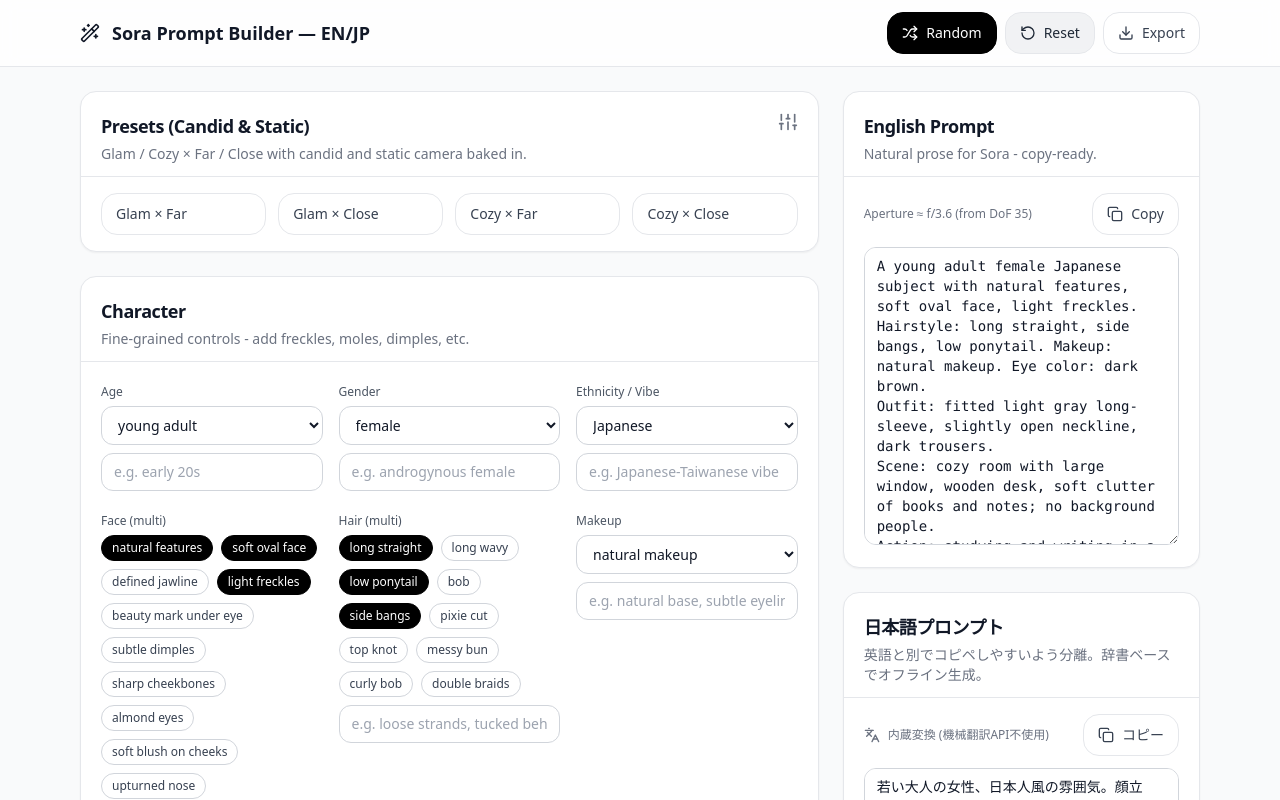
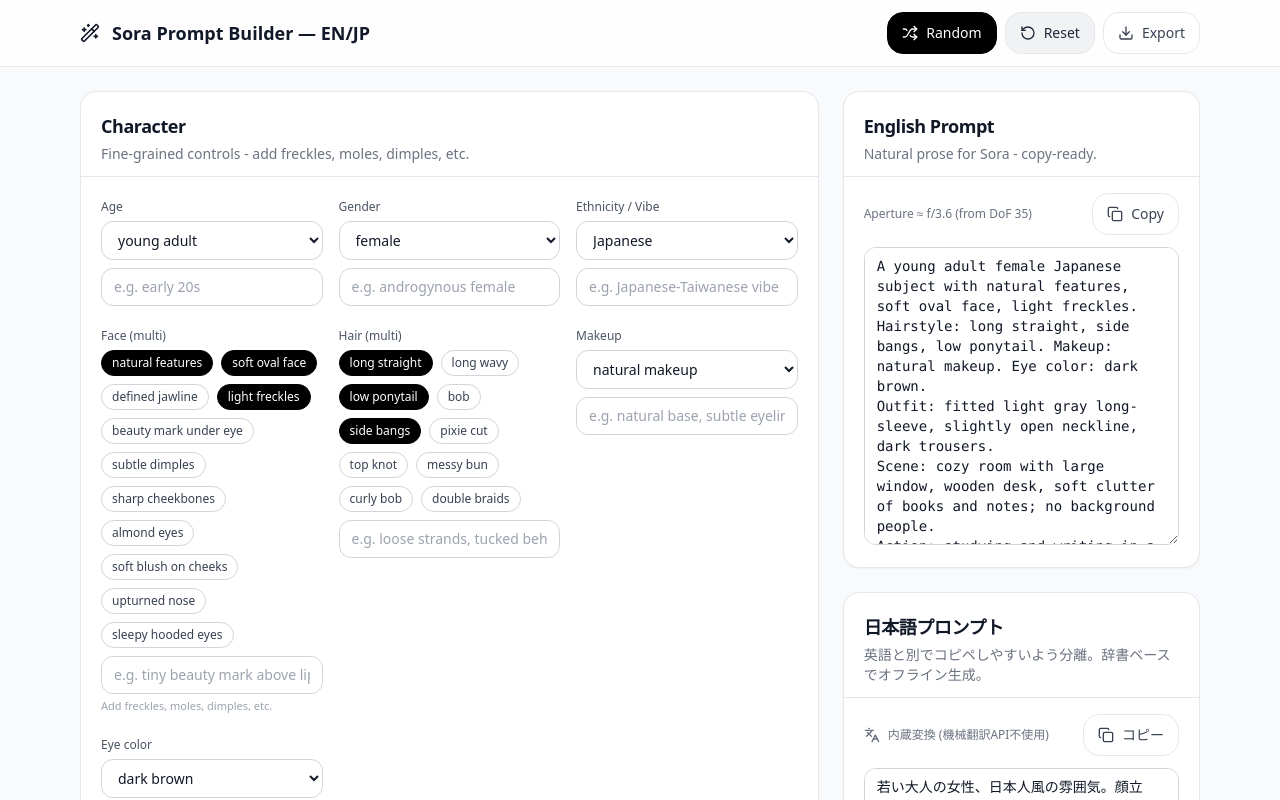
Before and after one commit to 1011gnn1118/sora-prompt-builder, a React (Vite) app: page / in a window 1280 px wide. Shown: the top 800 px of the page. Built offline with nearby package versions, Linux system fonts and the light colour scheme.

Commit message:
Presets (Candid & Static)カードを削除

```diff
--- a/src/App.jsx
+++ b/src/App.jsx
@@ -9,7 +9,6 @@
   ShieldCheck,
   CameraOff,
   EyeOff,
-  Sliders,
 } from "lucide-react";
 import {
   Card,
@@ -350,68 +349,6 @@
     return tests;
   }, []);
 
-  // Generic presets - not limited to any genre
-  const applyPreset = (key) => {
-    const baseScene = {
-      background: "cozy room with large window",
-      bgDetails: ["hanging fairy lights", "stack of vinyl records", "neon glow spill"],
-      accessories: ["headphones", "thin necklace"],
-      activity: "reading a paperback",
-      focusSubject: "eyes and the open book",
-    };
-
-    const commonCameraFar = {
-      shot: "medium-long shot",
-      focalLength: 85,
-      staticCamera: true,
-      tripod: true,
-      forbidEyeContact: true,
-      candidMode: "far",
-    };
-    const commonCameraClose = {
-      shot: "close-up",
-      focalLength: 50,
-      staticCamera: true,
-      tripod: true,
-      forbidEyeContact: true,
-      candidMode: "close",
-    };
-
-    const glam = {
-      makeup: "soft glam",
-      tops: "silk blouse",
-      topsManual: "silky pastel blouse with a deep V-neckline that subtly reveals her cleavage",
-      bottoms: "pencil skirt",
-      bottomsManual: "sleek high-waist mini skirt",
-      style: ["cinematic color grading", "soft film grain"],
-      lighting: "neon sign lighting",
-      mood: "nostalgic",
-      extraEN: "Glamorous yet tasteful music-video vibe.",
-      extraJP: "華やかだが上品な雰囲気のミュージックビデオ感。",
-    };
-
-    const cozy = {
-      makeup: "natural makeup",
-      tops: "oversized knit sweater",
-      topsManual: "oversized pastel off-shoulder knit sweater that reveals her collarbone",
-      bottoms: "pleated skirt",
-      bottomsManual: "stylish plaid mini skirt",
-      style: ["cinematic color grading", "soft film grain"],
-      lighting: "soft desk lamp + ambient practicals",
-      mood: "warm and intimate",
-      extraEN: "Approachable, relaxed, candid vibe.",
-      extraJP: "親しみやすくリラックスしたスナップ感。",
-    };
-
-    const presets = {
-      "glam-far": { ...baseScene, ...glam, ...commonCameraFar },
-      "glam-close": { ...baseScene, ...glam, ...commonCameraClose },
-      "cozy-far": { ...baseScene, ...cozy, ...commonCameraFar },
-      "cozy-close": { ...baseScene, ...cozy, ...commonCameraClose },
-    };
-
-    setState((prev) => ({ ...prev, ...presets[key] }));
-  };
 
   return (
     <div className="min-h-screen bg-gray-50 text-gray-900">
@@ -432,17 +369,6 @@
       <main className="max-w-6xl mx-auto px-4 py-6 grid grid-cols-1 xl:grid-cols-3 gap-6">
         {/* LEFT: Controls */}
         <div className="xl:col-span-2 space-y-6">
-          {/* Generic presets */}
-          <Card>
-            <CardHeader title="Presets (Candid & Static)" subtitle="Glam / Cozy × Far / Close with candid and static camera baked in." right={<Sliders className="h-5 w-5 text-gray-500" />} />
-            <CardContent className="grid sm:grid-cols-2 lg:grid-cols-4 gap-3">
-              <Button variant="ghost" onClick={() => applyPreset("glam-far")}>Glam × Far</Button>
-              <Button variant="ghost" onClick={() => applyPreset("glam-close")}>Glam × Close</Button>
-              <Button variant="ghost" onClick={() => applyPreset("cozy-far")}>Cozy × Far</Button>
-              <Button variant="ghost" onClick={() => applyPreset("cozy-close")}>Cozy × Close</Button>
-            </CardContent>
-          </Card>
-
           {/* Character */}
           <Card>
             <CardHeader title="Character" subtitle="Fine-grained controls - add freckles, moles, dimples, etc." />
@@ -692,7 +618,7 @@
 
       <footer className="max-w-6xl mx-auto px-4 pb-10 text-xs text-gray-500">
         <p>
-          Notes: This builder includes static camera, candid modes (far or close), forbid-eye-contact, continuous-action emphasis, and generic presets (Glam / Cozy). All ASCII punctuation to avoid parser errors.
+          Notes: This builder includes static camera, candid modes (far or close), forbid-eye-contact, and continuous-action emphasis. All ASCII punctuation to avoid parser errors.
         </p>
       </footer>
     </div>
```
